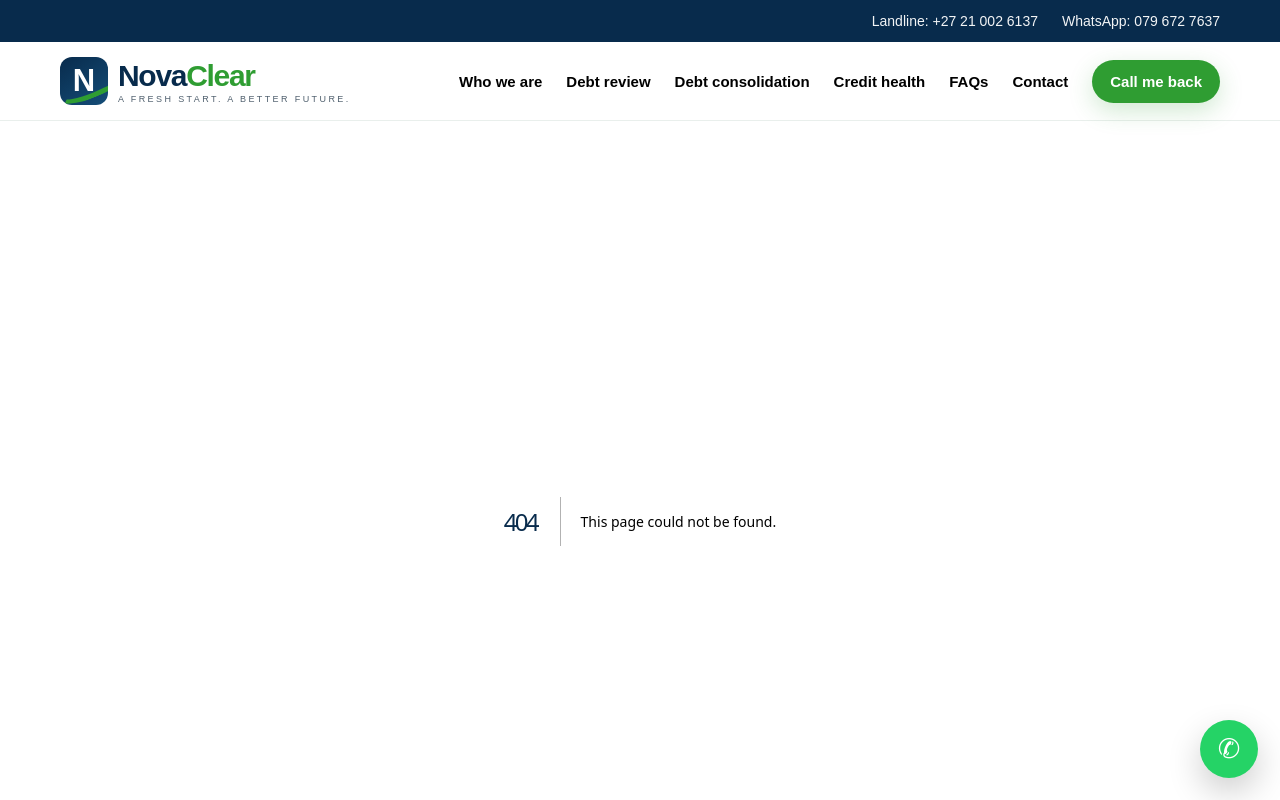
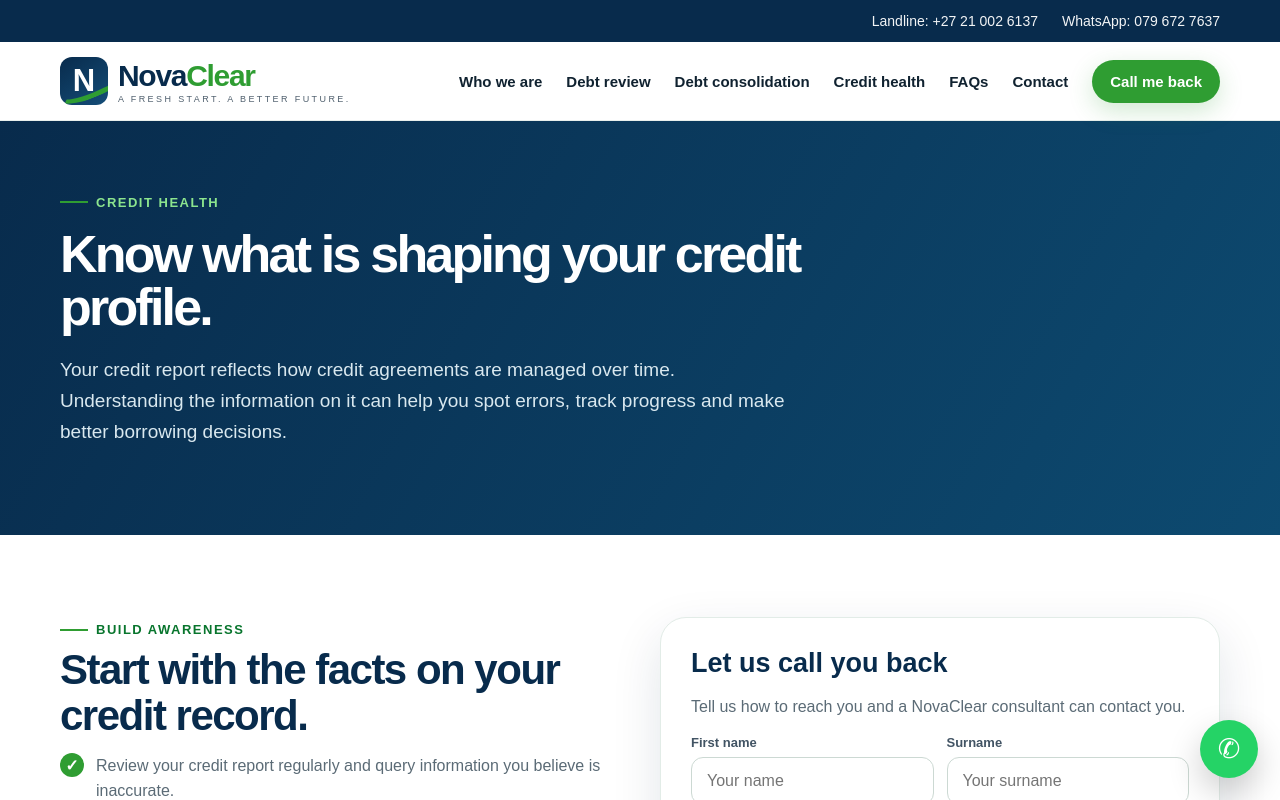
Before and after one commit to stanbanilao/novaclear, a Next.js app: page /credit-monitoring in a window 1280 px wide. Before the commit this address had no page. Shown: the top 800 px of the page. Built offline with nearby package versions, Linux system fonts and the light colour scheme.

Commit message:
Add credit health page

```diff
--- /dev/null
+++ b/app/credit-monitoring/page.tsx
@@ -0,0 +1,3 @@
+import {LeadForm,PageHero} from '../../components/SiteShell';
+export const metadata={title:'Credit Health'};
+export default function Page(){return <main><PageHero eyebrow="Credit health" title="Know what is shaping your credit profile.">Your credit report reflects how credit agreements are managed over time. Understanding the information on it can help you spot errors, track progress and make better borrowing decisions.</PageHero><section className="section"><div className="container split"><div><div className="eyebrow">Build awareness</div><h2>Start with the facts on your credit record.</h2><div className="checklist"><div className="check"><b>✓</b><p>Review your credit report regularly and query information you believe is inaccurate.</p></div><div className="check"><b>✓</b><p>Pay contractual commitments on time where possible and communicate early if you are struggling.</p></div><div className="check"><b>✓</b><p>Avoid unnecessary applications for new credit when your monthly budget is already under pressure.</p></div><div className="check"><b>✓</b><p>Focus on long-term repayment behaviour rather than quick-fix promises.</p></div></div></div><LeadForm/></div></section></main>}
```
